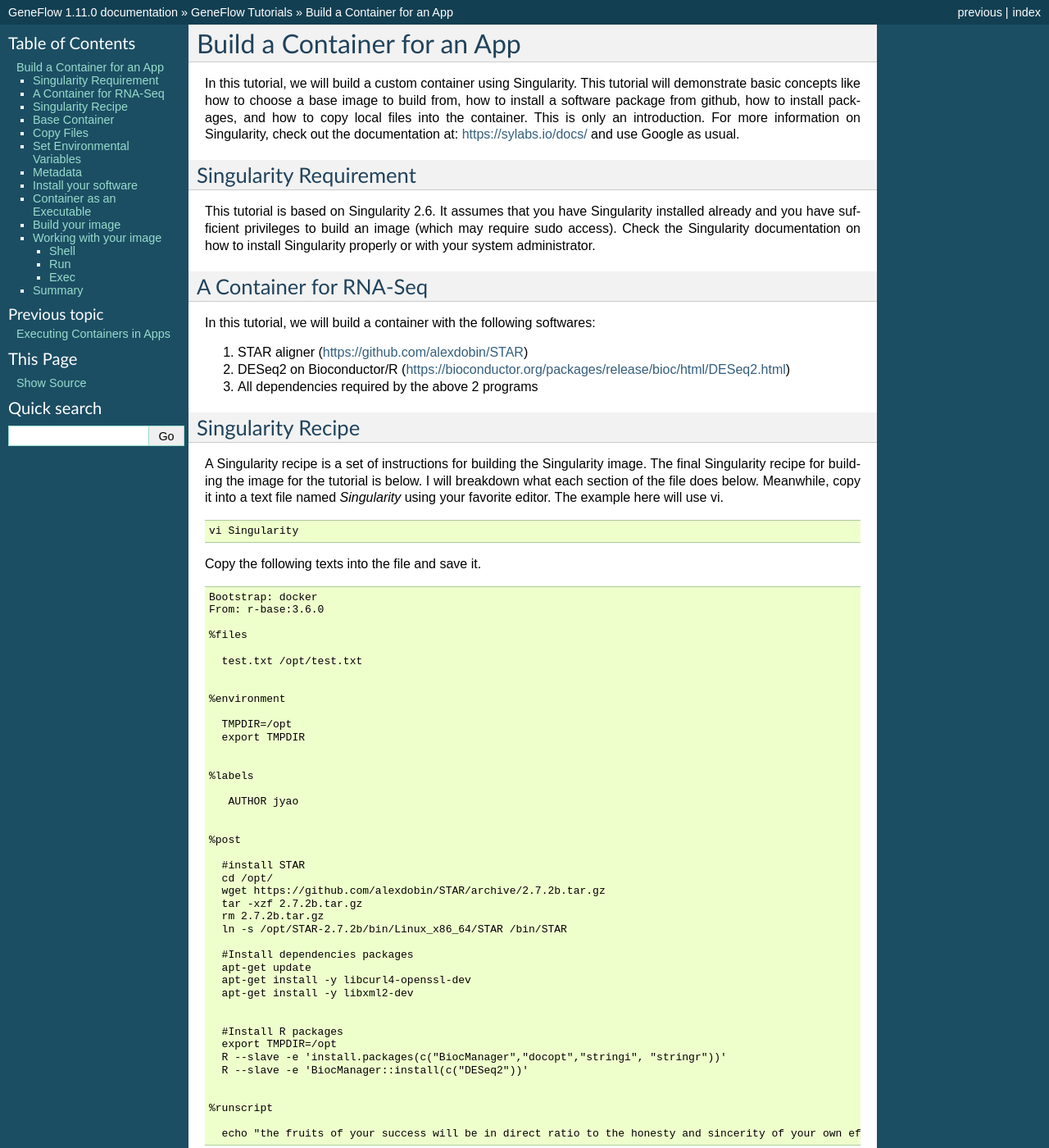
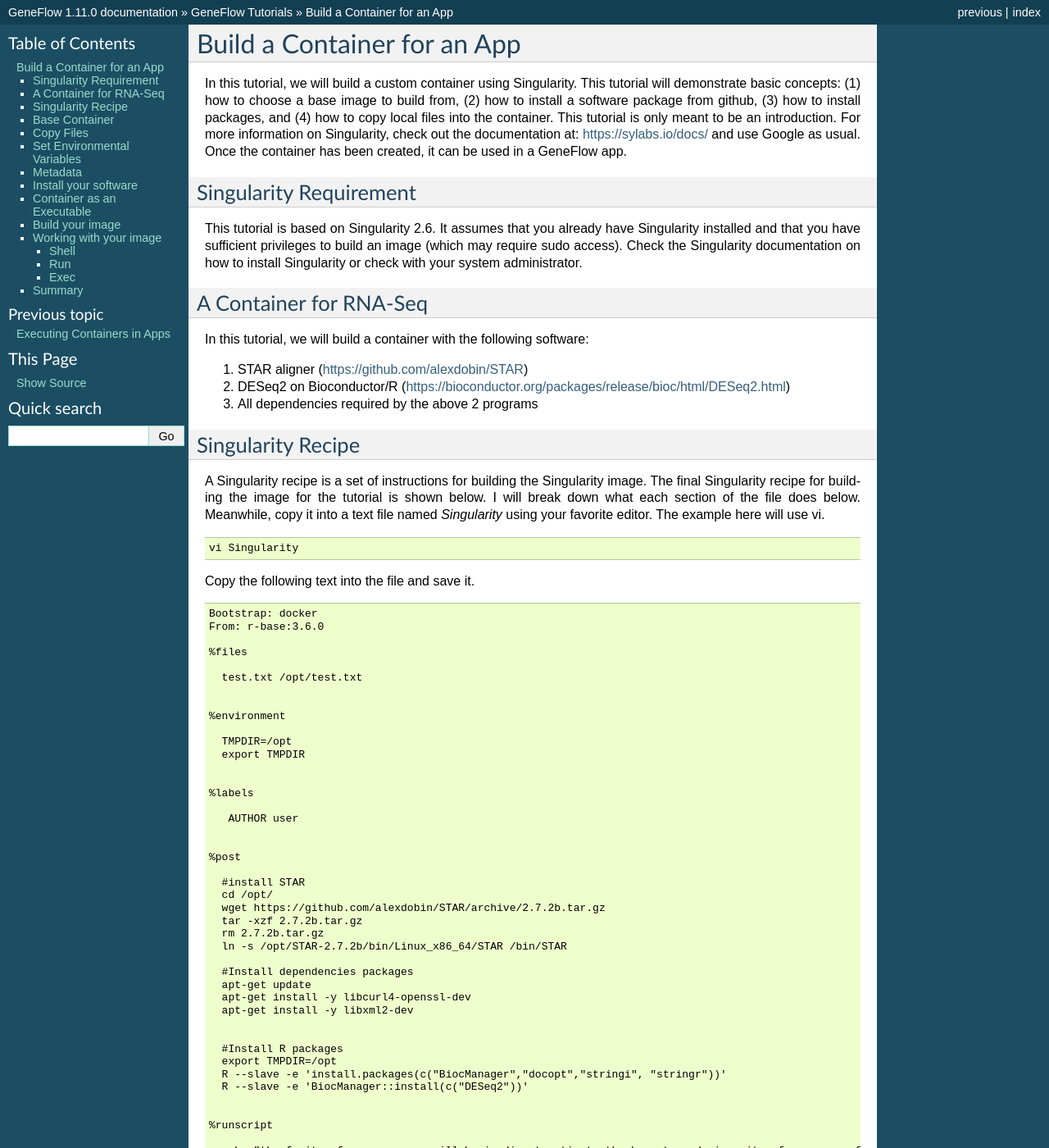
Before and after one commit to CDCgov/geneflow, a Sphinx documentation site: the page built from docs/chapters/tutorials/build-app-container.rst, in a window 1280 px wide and 1400 px high. Shown: the whole window at 82% size. Built offline with Sphinx 7.4.7, drawn with Linux system fonts in a browser that asks for light colours; some of the changed text lies outside the part shown.

Commit message:
revise build container tutorial

```diff
--- a/docs/chapters/tutorials/build-app-container.rst
+++ b/docs/chapters/tutorials/build-app-container.rst
@@ -3,17 +3,17 @@
 Build a Container for an App
 ============================
 
-In this tutorial, we will build a custom container using Singularity. This tutorial will demonstrate basic concepts like how to choose a base image to build from, how to install a software package from github, how to install packages, and how to copy local files into the container. This is only an introduction. For more information on Singularity, check out the documentation at: https://sylabs.io/docs/ and use Google as usual.
+In this tutorial, we will build a custom container using Singularity. This tutorial will demonstrate basic concepts: (1) how to choose a base image to build from, (2) how to install a software package from github, (3) how to install packages, and (4) how to copy local files into the container. This tutorial is only meant to be an introduction. For more information on Singularity, check out the documentation at: https://sylabs.io/docs/ and use Google as usual. Once the container has been created, it can be used in a GeneFlow app.
 
 Singularity Requirement
 -----------------------
 
-This tutorial is based on Singularity 2.6. It assumes that you have Singularity installed already and you have sufficient privileges to build an image (which may require sudo access). Check the Singularity documentation on how to install Singularity properly or with your system administrator.
+This tutorial is based on Singularity 2.6. It assumes that you already have Singularity installed and that you have sufficient privileges to build an image (which may require sudo access). Check the Singularity documentation on how to install Singularity or check with your system administrator.
 
 A Container for RNA-Seq
 -----------------------
 
-In this tutorial, we will build a container with the following softwares:
+In this tutorial, we will build a container with the following software:
 
 1. STAR aligner (https://github.com/alexdobin/STAR)
 2. DESeq2 on Bioconductor/R (https://bioconductor.org/packages/release/bioc/html/DESeq2.html)
@@ -22,13 +22,13 @@ In this tutorial, we will build a container with the following softwares:
 Singularity Recipe
 ------------------
 
-A Singularity recipe is a set of instructions for building the Singularity image. The final Singularity recipe for building the image for the tutorial is below. I will breakdown what each section of the file does below. Meanwhile, copy it into a text file named `Singularity` using your favorite editor. The example here will use vi.
+A Singularity recipe is a set of instructions for building the Singularity image. The final Singularity recipe for building the image for the tutorial is shown below. I will break down what each section of the file does below. Meanwhile, copy it into a text file named `Singularity` using your favorite editor. The example here will use vi.
 
 .. code-block:: text
 
     vi Singularity
 
-Copy the following texts into the file and save it.
+Copy the following text into the file and save it.
 
 .. code-block:: text
 
@@ -48,7 +48,7 @@ Copy the following texts into the file and save it.
 
     %labels
 
-       AUTHOR jyao
+       AUTHOR user
 
 
     %post
@@ -95,7 +95,6 @@ Although the image in this tutorial doesn't need any local files, you will often
 .. code-block:: text
 
     echo "This is a test file" > test.txt
-
 
 The section of the recipe file instructing Singularity to copy the file into the image is shown below. Under the `%file` section, specify the source and the destination separated by space. I generally copy files into the `/opt/` directory because most pre-built images have this directory.
 
@@ -120,13 +119,13 @@ The `%environment` section sets the environmental variables for your image at ru
 Metadata
 --------
 
-The `%labels` section contains all the metadata for the image. In this case, I put in my information as the author.
+The `%labels` section contains all of the metadata for the image. In this case, I put in my information as the author.
 
 .. code-block:: text
 
     %labels
 
-       AUTHOR jyao
+       AUTHOR user
 
 Install your software
 ---------------------
@@ -149,9 +148,9 @@ In the second section of the code:
 
 In the final section of the code:
 
-1. We export and set `TMPDIR` as "opt" because R will download and compile packages in the directory specified by the TMPDIR variable, and /tmp is often set as noexec.
-2. We install the R packages (including bioconductor).
-3. We install the Bioconductor package DESeq2.
+1. We export and set `TMPDIR` as "opt" because R will download and compile packages in the directory specified by the TMPDIR variable, and /tmp is often set as noexec
+2. We install the R packages (including bioconductor)
+3. We install the Bioconductor package DESeq2
 
 
 .. code-block:: text
```
Also changed, not shown: other parts of docs/chapters/tutorials/build-app-container.rst (+5 -5 lines), CHANGELOG.md (+2 -0 lines).
